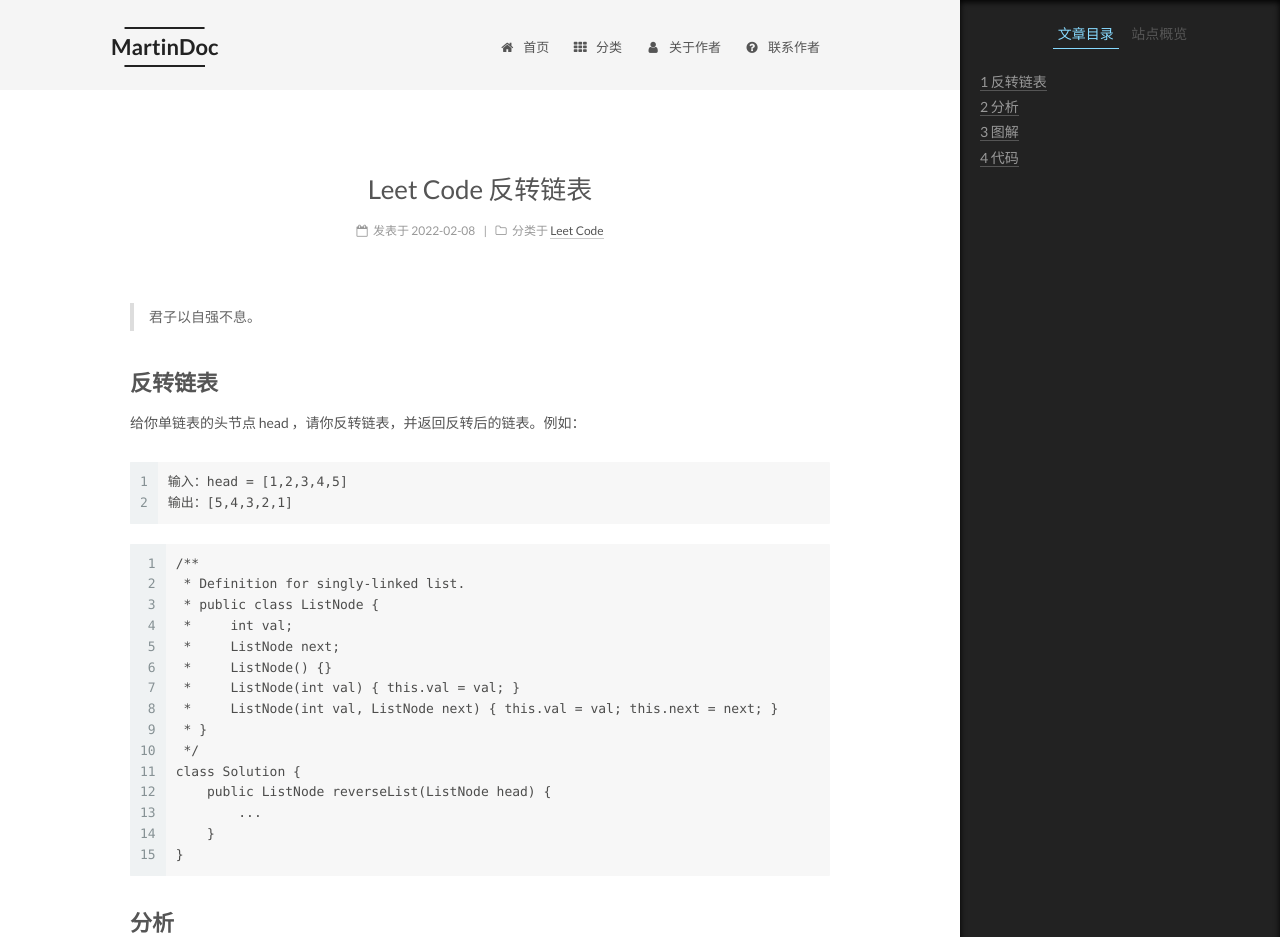
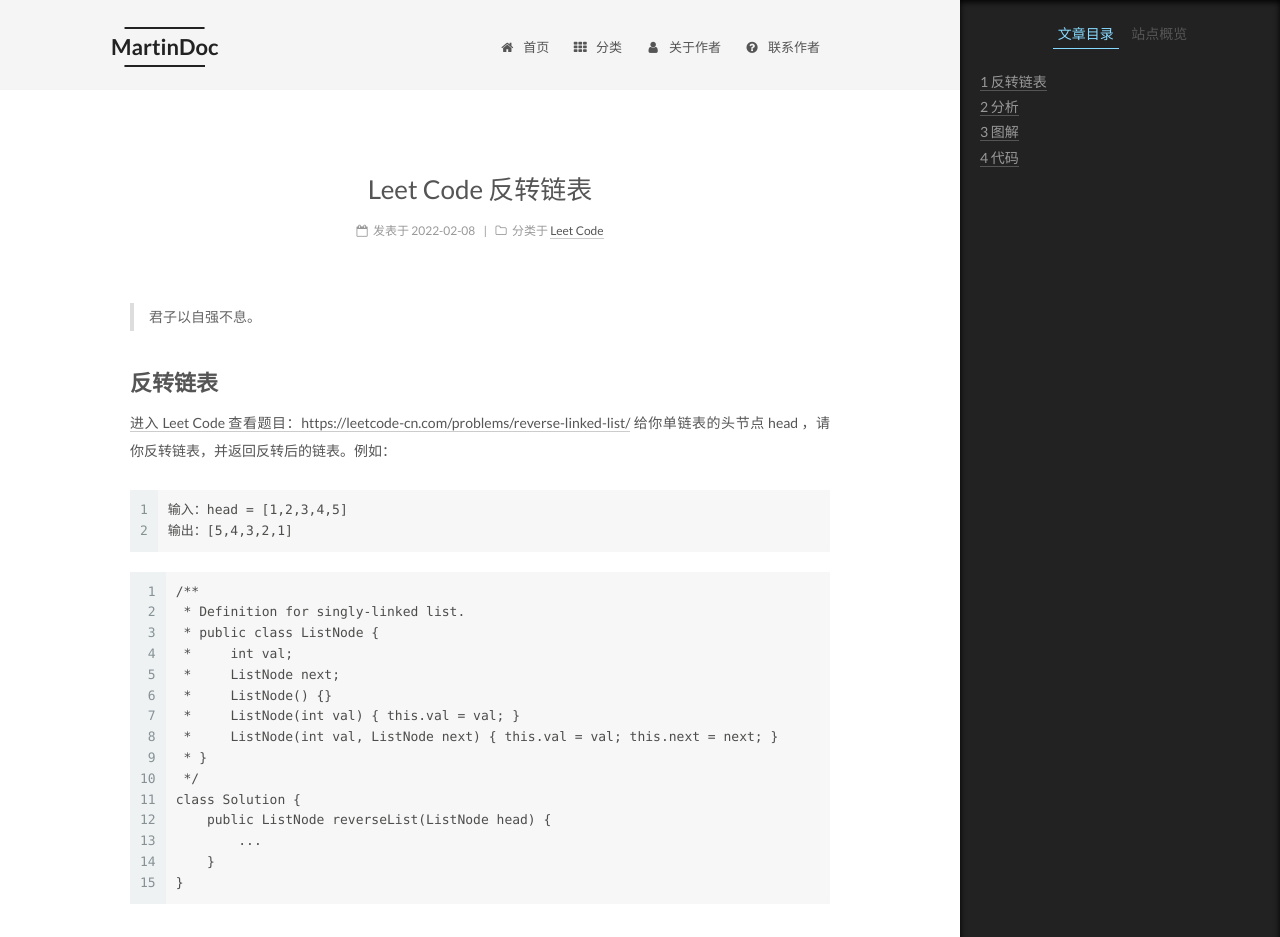
Before and after one commit to huaPeiLiang/huapeiliang.github.io, a Jekyll site: the page built from _posts/2022-02-08-Leet Code 反转链表.md, in a window 1280 px wide and 1400 px high. Shown: the top 937 px of the window. Built offline with Jekyll 4.4.1, drawn with Linux system fonts in a browser that asks for light colours; comment, search, counter and statistics services are not loaded; some of the changed text lies outside the part shown.

Commit message:
编辑文章

````diff
--- a/_posts/2022-02-08-Leet Code 反转链表.md
+++ b/_posts/2022-02-08-Leet Code 反转链表.md
@@ -9,6 +9,7 @@ categories:
 
 ## 反转链表
 
+[进入 Leet Code 查看题目：https://leetcode-cn.com/problems/reverse-linked-list/](https://leetcode-cn.com/problems/reverse-linked-list/)
 给你单链表的头节点 head ，请你反转链表，并返回反转后的链表。例如：
 
 ```
@@ -36,9 +37,12 @@ class Solution {
 
 ## 分析
 可以发现反转链表其实就是将当前节点指向上一个节点。用 pre 变量来接收上一个节点，再把当前节点的 next 设为 pre 即可。
+[进入 Leet Code 查看：https://leetcode-cn.com/problems/reverse-linked-list/solution/fan-zhuan-lian-biao-die-dai-tu-jie-by-ma-rxck/](https://leetcode-cn.com/problems/reverse-linked-list/solution/fan-zhuan-lian-biao-die-dai-tu-jie-by-ma-rxck/)
 
 ## 图解
-![反转链表.gif](https://pic.leetcode-cn.com/1644312734-siAHvD-%E5%8F%8D%E8%BD%AC%E9%93%BE%E8%A1%A8.gif)
+![反转链表.gif](https://huapeiliang.github.io/assets/images/leetCode/ReverseLinkedList.gif)
+
+[comment]: <> (![反转链表.gif]&#40;https://pic.leetcode-cn.com/1644312734-siAHvD-%E5%8F%8D%E8%BD%AC%E9%93%BE%E8%A1%A8.gif&#41;)
 
 ## 代码
 ```
````
Also changed, not shown: 1 other file.
